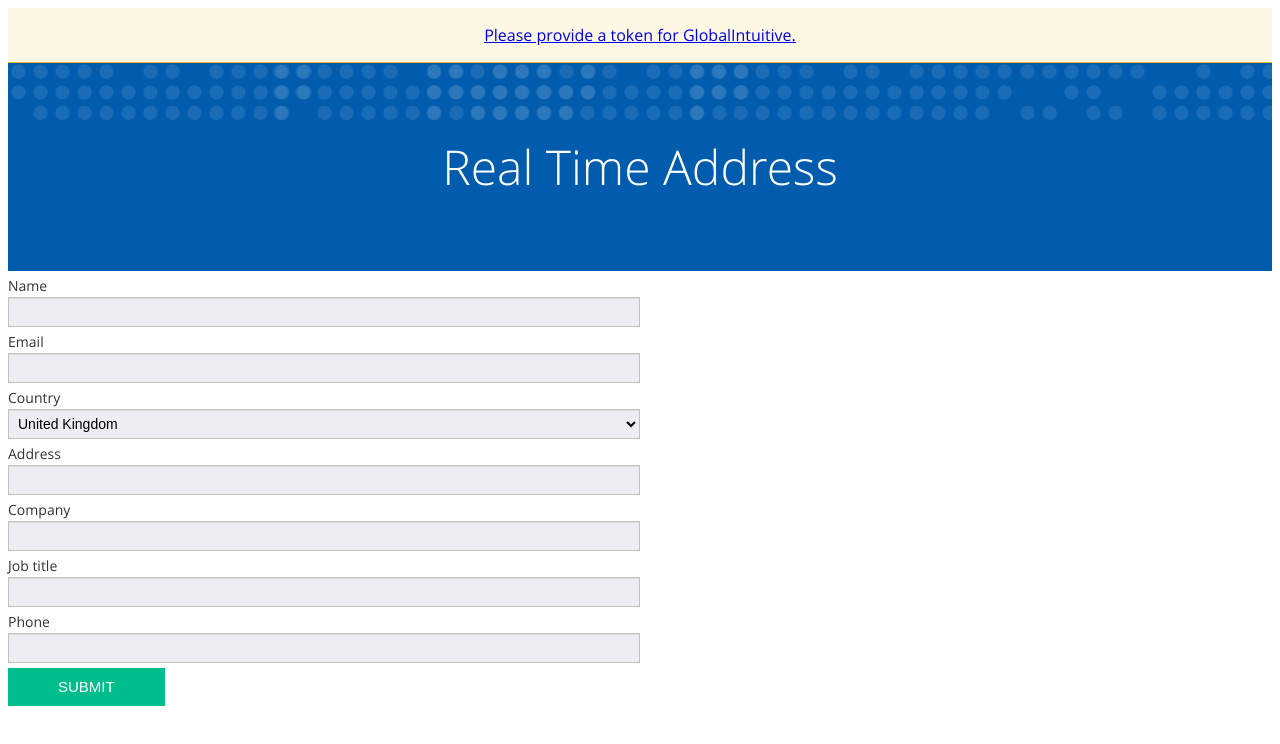
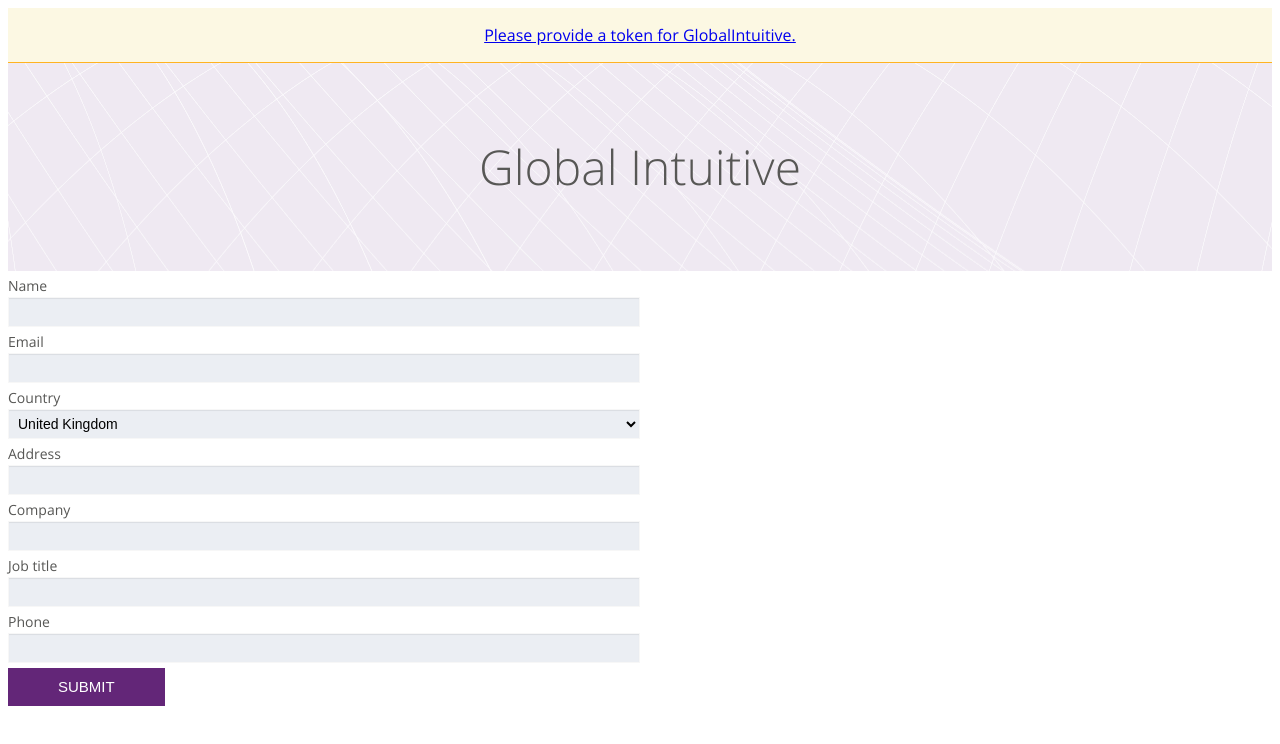
Before and after one commit to experiandataquality/GlobalIntuitive, a website: page examples/ecommerce-form.html in a window 1280 px wide. Drawn offline with Linux system fonts and the light colour scheme.

Commit message:
Rebranding

```diff
--- a/examples/ecommerce-form.html
+++ b/examples/ecommerce-form.html
@@ -1,7 +1,7 @@
 <!DOCTYPE html>
 <html>
 	<head>
-		<title>Real Time Address - sample code</title>
+		<title>Global Intuitive - E-commerce sample</title>
 		<meta charset="UTF-8">
 		<meta name="viewport" content="width=device-width, initial-scale=1.0, minimum-scale=1, maximum-scale=1" />
 		<link rel="stylesheet" type="text/css" href="../dist/css/styles.min.css">
@@ -9,7 +9,7 @@
 	</head>
 	<body>
 		<div class="filter-primary overlay-dotted">
-			<h1>Real Time Address</h1>
+			<h1>Global Intuitive</h1>
 		</div>
 
 		<form>
--- a/src/less/_variables.less
+++ b/src/less/_variables.less
@@ -7,12 +7,15 @@
 
 /* Colors */
 @white: #fff;
-@gray: #aaa;
-@gray-light: #eee;
-@gray-dark: #333;
+@gray: #dddddd;
+@gray-light: #f4f4f4;
+@gray-dark: #575755;
 @gray-blue: #ebeef3;
-@blue: #015cae;
-@red: #d14;
+@blue: #26478d;
+@violet: #632678;
+@purple: #982881;
+@pink: #ba2f7d;
+@red: #bb0048;
 @green: #00be8b;
 @yellow: #fcf8e3;
 @yellow-dark: #ffb321;
--- a/src/less/core.less
+++ b/src/less/core.less
@@ -4,8 +4,7 @@ body {
 }
 
 .filter-primary {
-	background-color: @blue;
-	color: white;
+	color: @gray-dark;
 	padding: 2.5em 10em;
 	text-align: center;
     h1 {
@@ -16,7 +15,7 @@ body {
 }
 
 .overlay-dotted {
-	background-image: url(../images/dotted-background-small.png);
+	background-image: url(../images/line-art-marquee.png);
 	background-position: center top;
 	background-repeat: repeat-x;
 }
@@ -48,7 +47,7 @@ body {
     	border-top: 1.1em solid rgba(1,92,174,.2);
         border-right: 1.1em solid rgba(1,92,174,.2);
         border-bottom: 1.1em solid rgba(1,92,174,.2);
-        border-left: 1.1em solid @blue;
+        border-left: 1.1em solid @purple;
         height: 8em;
         width: 8em;
         margin: 2em auto;
--- a/src/less/forms.less
+++ b/src/less/forms.less
@@ -29,7 +29,7 @@ input[type="text"], select {
 }
 
 input[type="submit"] {
-	background-color: @green;
+	background-color: @violet;
 	border: 0 none;
 	color: white;
 	font-size: @font-size + 1;
@@ -39,7 +39,7 @@ input[type="submit"] {
 	margin-top: @margin-top;
 
 	&:hover {
-		background-color: darken(@green, 10%);
+		background-color: darken(@violet, 10%);
 	}
 }
 
@@ -50,7 +50,7 @@ input[type="submit"] {
 
 .address-picklist {
 	background-color: white;
-	border: 2px solid @blue;
+	border: 2px solid @violet;
 	box-shadow: 0 6px 12px rgba(0,0,0,.175);
 	box-sizing: border-box;
 	max-height: 206px;
@@ -68,7 +68,7 @@ input[type="submit"] {
 
 .use-address-entered {
     background-color: white;
-    border: 2px solid @blue;
+    border: 2px solid @violet;
     border-top: 0;
     margin-top: -1px;
 
@@ -91,8 +91,8 @@ input[type="submit"] {
 .address-picklist div:hover, .address-picklist .selected {
 	cursor: pointer;
 	background: @gray-light;
-	border-bottom: 1px solid @blue;
-	border-top: 1px solid @blue;
+	border-bottom: 1px solid @violet;
+	border-top: 1px solid @violet;
     padding: 4px 11px;
 }
 
@@ -102,7 +102,7 @@ input[type="submit"] {
   margin: @margin-top auto;
 
 	.search-again-link {
-		background: @red;
+		background: @violet;
 		color: white;
 		display: block;
 		padding: 5px;
```
Also changed, not shown: examples/ecommerce-form--no-search-again.html (+2 -2 lines), examples/simple-form.html (renamed from examples/single-form.html, +2 -2 lines), index.html (+4 -4 lines), dist/css/styles.css, dist/css/styles.min.css, dist/images/favicon.png (added), dist/images/line-art-marquee.png (added), dist/js/contact-data-services.min.js, src/images/dotted-background-small.png (deleted), src/images/favicon.ico (deleted), src/images/favicon.png (added), src/images/line-art-marquee.png (added).
